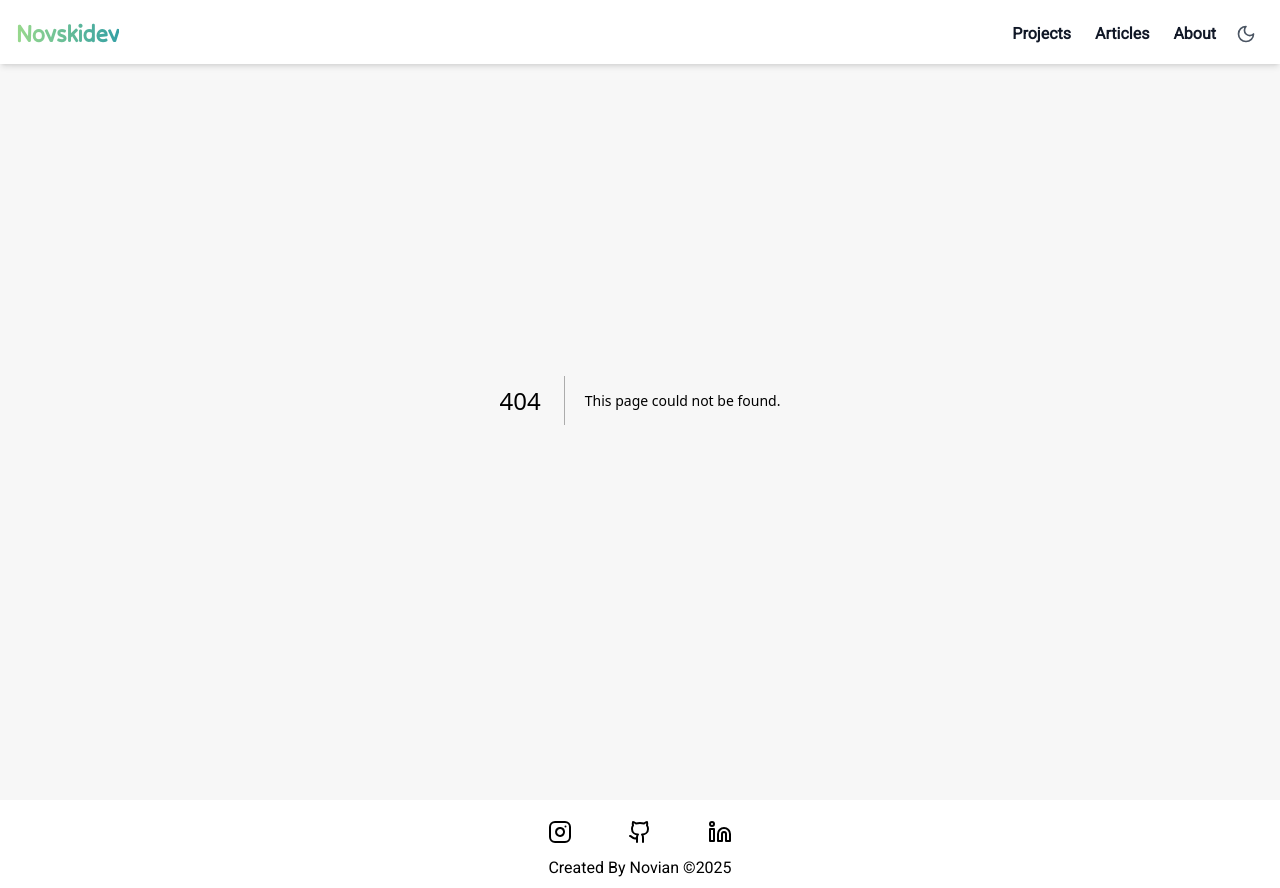
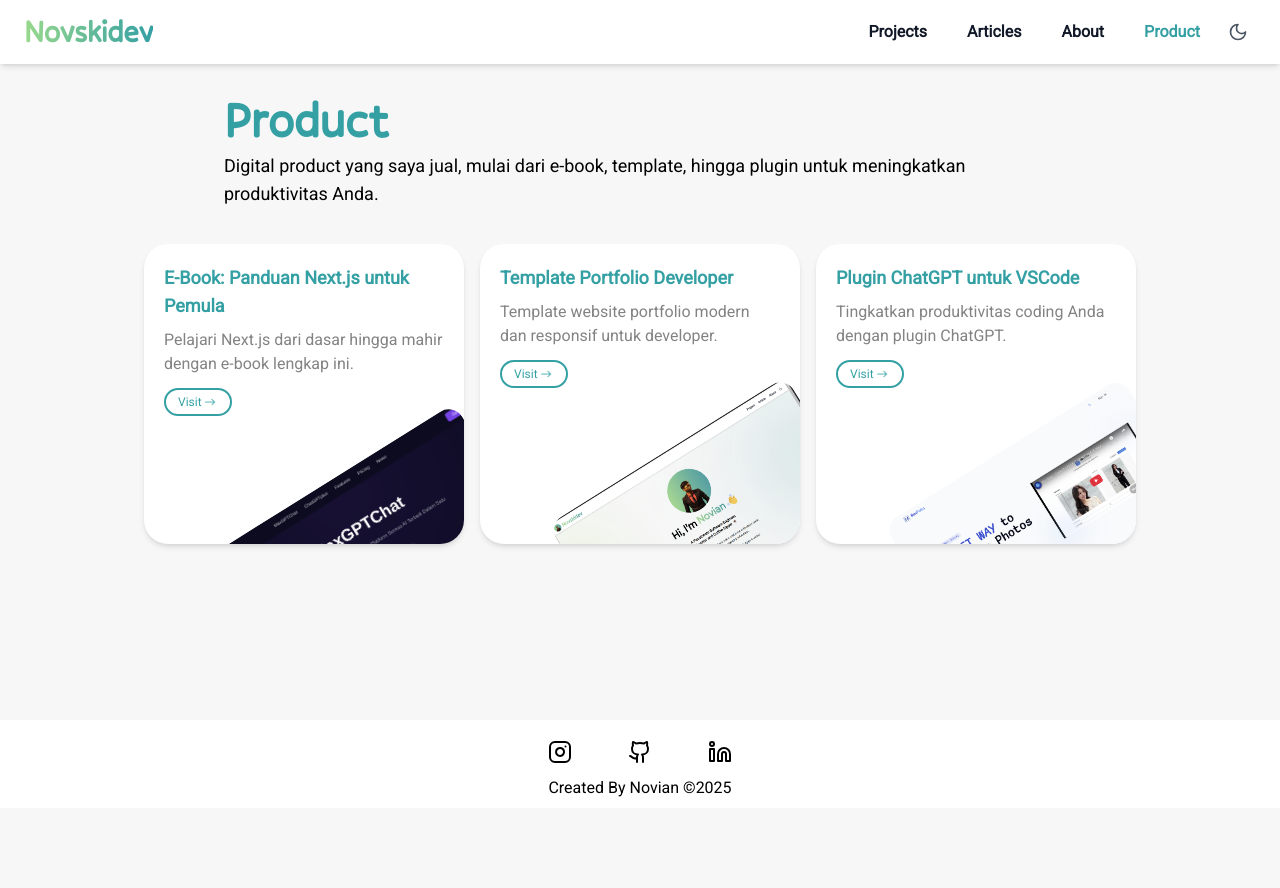
Before and after one commit to novskidev/novskidev.cloud, a Next.js app: page /product in a window 1280 px wide. Before the commit this address had no page. After the commit the page ends 808 px from the top, so only its background shows below. Built offline with nearby package versions, Linux system fonts and the light colour scheme.

Commit message:
adding product page

```diff
--- a/app/about/page.tsx
+++ b/app/about/page.tsx
@@ -12,7 +12,7 @@ export default function AboutPage() {
             initial={{ opacity: 0, y: 20 }}
             animate={{ opacity: 1, y: 0 }}
             transition={{ duration: 0.5 }}
-            className="max-w-4xl mx-auto px-4 py-8"
+            className="max-w-4xl mx-auto px-4 sm:px-6 md:px-8 py-8"
         >
             <article className="space-y-8">
                 {/* Header Section */}
@@ -22,7 +22,7 @@ export default function AboutPage() {
                     transition={{ delay: 0.2 }}
                     className="text-center"
                 >
-                    <h1 className="font-pally text-3xl md:text-4xl font-bold text-black dark:text-white mb-4">
+                    <h1 className="font-pally text-2xl xs:text-3xl md:text-4xl font-bold text-black dark:text-white mb-4">
                         <Typewriter
                             words={[
                                 "Thanks for reaching me!",
@@ -39,18 +39,19 @@ export default function AboutPage() {
                 </motion.div>
 
                 {/* Profile Section */}
-                <div className="flex flex-col md:flex-row items-center gap-8">
+                <div className="flex flex-col-reverse md:flex-row items-center md:items-start gap-6 md:gap-8 lg:gap-12 text-center md:text-left">
                     <motion.div
                         initial={{ opacity: 0, scale: 0.5 }}
                         animate={{ opacity: 1, scale: 1 }}
                         transition={{ delay: 0.3 }}
-                        className="w-48 h-48 relative"
+                        className="w-32 h-32 xs:w-40 xs:h-40 md:w-48 md:h-48 relative mx-auto md:mx-0"
                     >
                         <Image
                             src={profilPic}
                             alt="Profile Picture"
                             fill
                             className="rounded-full object-cover shadow-lg"
+                            sizes="(max-width: 768px) 128px, (max-width: 1024px) 192px, 192px"
                         />
                     </motion.div>
 
@@ -60,7 +61,7 @@ export default function AboutPage() {
                         transition={{ delay: 0.4 }}
                         className="flex-1"
                     >
-                        <p className="text-lg dark:text-white leading-relaxed">
+                        <p className="text-base xs:text-lg dark:text-white leading-relaxed">
                             Hi, I&apos;m <span className="font-bold text-primary">Novian Nadari</span>—a passionate Software Engineer & Educator based in Yogyakarta, Indonesia 🇮🇩. I am currently deepening my knowledge in programming while working as a freelance software engineer. Besides coding, I dedicate my time to teaching at an elementary school, sharing knowledge, and inspiring young minds.
                         </p>
                     </motion.div>
@@ -71,9 +72,9 @@ export default function AboutPage() {
                     initial={{ opacity: 0, y: 20 }}
                     animate={{ opacity: 1, y: 0 }}
                     transition={{ delay: 0.5 }}
-                    className="bg-gray-50 dark:bg-gray-800 p-6 rounded-lg shadow-md"
+                    className="bg-gray-50 dark:bg-gray-800 p-4 xs:p-6 rounded-lg shadow-md"
                 >
-                    <p className="text-lg dark:text-white leading-relaxed">
+                    <p className="text-base xs:text-lg dark:text-white leading-relaxed">
                         With a strong interest in technology and education, I love building software solutions that make an impact. I also enjoy contributing to the open-source community and continuously learning new things to grow as a developer.
                     </p>
                 </motion.div>
@@ -83,9 +84,9 @@ export default function AboutPage() {
                     initial={{ opacity: 0, y: 20 }}
                     animate={{ opacity: 1, y: 0 }}
                     transition={{ delay: 0.6 }}
-                    className="bg-gray-50 dark:bg-gray-800 p-6 rounded-lg shadow-md"
+                    className="bg-gray-50 dark:bg-gray-800 p-4 xs:p-6 rounded-lg shadow-md"
                 >
-                    <p className="text-lg dark:text-white leading-relaxed">
+                    <p className="text-base xs:text-lg dark:text-white leading-relaxed">
                         Glad to have you here! 🎉 On this website, I share various{" "}
                         <Link href="/articles" className="text-primary hover:text-primary-dark font-semibold underline transition-colors">
                             Articles
@@ -105,10 +106,10 @@ export default function AboutPage() {
                     transition={{ delay: 0.7 }}
                     className="text-center"
                 >
-                    <h2 className="font-pally text-2xl font-bold dark:text-white mb-4">
+                    <h2 className="font-pally text-xl xs:text-2xl font-bold dark:text-white mb-4">
                         📩 Get in Touch!
                     </h2>
-                    <p className="text-lg dark:text-white">
+                    <p className="text-base xs:text-lg dark:text-white">
                         Send me an email at{" "}
                         <Link
                             href="mailto:novskidev@gmail.com"
--- a/app/components/hero.tsx
+++ b/app/components/hero.tsx
@@ -2,34 +2,95 @@
 
 import profilpic from "../../public/images/novski.png"
 import Image from "next/image";
+import { Atom, BadgeCent, Server, Database, BrainCircuit, Spline, Infinity, Code2 } from "lucide-react";
+import { motion } from "framer-motion";
 
 function Hero() {
     return (
-        <section className="bg-[#F7F7F7] dark:bg-[#1A1A1A] w-full min-h-screen flex flex-col justify-center items-center p-5">
-            <Image src={profilpic} alt="Profile Picture" className="bg-gradient-to-r from-[#99D98C] to-[#34A0A4] mt-16 w-40 h-40 lg:w-60 lg:h-60 rounded-full object-cover" />
-            <div className="flex flex-col items-center text-center gap-4 max-w-3xl">
-                <h1 className="font-extrabold text-4xl md:text-6xl font-pally p-2 dark:text-white text-center leading-tight">
+        <motion.section
+            initial={{ opacity: 0, y: 40 }}
+            animate={{ opacity: 1, y: 0 }}
+            transition={{ duration: 0.8, ease: "easeOut" }}
+            className="bg-[#F7F7F7] dark:bg-[#1A1A1A] w-full min-h-screen flex flex-col justify-center items-center p-5"
+        >
+            <motion.div
+                initial={{ scale: 0.8, opacity: 0 }}
+                animate={{ scale: 1, opacity: 1 }}
+                transition={{ delay: 0.2, duration: 0.7, type: "spring" }}
+                className="flex justify-center items-center w-full"
+            >
+                <Image src={profilpic} alt="Profile Picture" className="bg-gradient-to-r from-[#99D98C] to-[#34A0A4] mt-8 w-32 h-32 sm:w-40 sm:h-40 lg:w-60 lg:h-60 rounded-full object-cover" />
+            </motion.div>
+            <div className="flex flex-col items-center text-center gap-2 sm:gap-4 max-w-xs sm:max-w-2xl md:max-w-3xl w-full px-2 sm:px-0">
+                <motion.h1
+                    initial={{ opacity: 0, y: 30 }}
+                    animate={{ opacity: 1, y: 0 }}
+                    transition={{ delay: 0.4, duration: 0.7 }}
+                    className="font-extrabold text-2xl sm:text-4xl md:text-6xl font-pally p-2 dark:text-white text-center leading-tight"
+                >
                     Hi, I&apos;m <span className="text-transparent font-extrabold bg-clip-text bg-gradient-to-r from-[#99D98C] to-[#34A0A4]">Novian</span>👋
-                </h1>
-                <p className="font-roboto font-semibold text-md text-wrap lg:text-xl md:text-lg p-2 dark:text-gray-300">
+                </motion.h1>
+                <motion.p
+                    initial={{ opacity: 0, y: 20 }}
+                    animate={{ opacity: 1, y: 0 }}
+                    transition={{ delay: 0.6, duration: 0.7 }}
+                    className="font-roboto font-semibold text-sm sm:text-md md:text-xl p-2 dark:text-gray-300"
+                >
                     A Passionate Software Engineer, <br className="hidden sm:block"/> Educator and Coffee Sipper ☕
-                </p>
-                <p className="font-roboto p-2 text-md md:text-lg sm:text-sm dark:text-gray-400">
+                </motion.p>
+                <motion.p
+                    initial={{ opacity: 0, y: 20 }}
+                    animate={{ opacity: 1, y: 0 }}
+                    transition={{ delay: 0.7, duration: 0.7 }}
+                    className="font-roboto p-2 text-xs sm:text-md md:text-lg dark:text-gray-400"
+                >
                     Helping businesses and individuals solve problems with clean code, <br className="hidden sm:block"/>
                     innovative solutions, and engaging education.
-                </p>
-                <div className="flex flex-wrap font-roboto justify-center items-center gap-3 text-lg md:text-base sm:text-sm font-medium text-[#272727] dark:text-gray-300">
-                    <h3>+3 Years Experience</h3>
-                    <span className="hidden sm:inline">|</span>
-                    <h3>5+ Projects</h3>
-                    <span className="hidden sm:inline">|</span>
-                    <h3>+3 Apps Created</h3>
-                </div>
+                </motion.p>
+                <motion.div
+                    initial={{ opacity: 0, y: 20 }}
+                    animate={{ opacity: 1, y: 0 }}
+                    transition={{ delay: 0.8, duration: 0.7 }}
+                    className="w-full flex justify-center mt-4 sm:mt-8"
+                >
+                    <div className="relative overflow-hidden w-full max-w-xs sm:max-w-xl md:max-w-2xl h-16 sm:h-20">
+                        <motion.div
+                            className="flex animate-slide gap-8 sm:gap-12 md:gap-16 items-center h-full"
+                            whileHover={{ scale: 1.05 }}
+                        >
+                            {/* React */}
+                            <Atom strokeWidth={2.5} className="text-cyan-500 w-10 h-10 sm:w-14 sm:h-14 md:w-20 md:h-20" />
+                            {/* Next.js */}
+                            <Infinity strokeWidth={2.5} className="text-black dark:text-white w-10 h-10 sm:w-14 sm:h-14 md:w-20 md:h-20" />
+                            {/* Astro */}
+                            <BadgeCent strokeWidth={2.5} className="text-orange-400 w-10 h-10 sm:w-14 sm:h-14 md:w-20 md:h-20" />
+                            {/* Svelte */}
+                            <Spline strokeWidth={2.5} className="text-orange-600 w-10 h-10 sm:w-14 sm:h-14 md:w-20 md:h-20" />
+                            {/* Vue */}
+                            <BrainCircuit strokeWidth={2.5} className="text-green-500 w-10 h-10 sm:w-14 sm:h-14 md:w-20 md:h-20" />
+                            {/* Supabase */}
+                            <Database strokeWidth={2.5} className="text-emerald-500 w-10 h-10 sm:w-14 sm:h-14 md:w-20 md:h-20" />
+                            {/* Express */}
+                            <Server strokeWidth={2.5} className="text-gray-700 dark:text-gray-300 w-10 h-10 sm:w-14 sm:h-14 md:w-20 md:h-20" />
+                            {/* Python */}
+                            <Code2 strokeWidth={2.5} className="text-yellow-500 w-10 h-10 sm:w-14 sm:h-14 md:w-20 md:h-20" />
+                            {/* Repeat for infinite effect */}
+                            <Atom strokeWidth={2.5} className="text-cyan-500 w-10 h-10 sm:w-14 sm:h-14 md:w-20 md:h-20" />
+                            <Infinity strokeWidth={2.5} className="text-black dark:text-white w-10 h-10 sm:w-14 sm:h-14 md:w-20 md:h-20" />
+                            <BadgeCent strokeWidth={2.5} className="text-orange-400 w-10 h-10 sm:w-14 sm:h-14 md:w-20 md:h-20" />
+                            <Spline strokeWidth={2.5} className="text-orange-600 w-10 h-10 sm:w-14 sm:h-14 md:w-20 md:h-20" />
+                            <BrainCircuit strokeWidth={2.5} className="text-green-500 w-10 h-10 sm:w-14 sm:h-14 md:w-20 md:h-20" />
+                            <Database strokeWidth={2.5} className="text-emerald-500 w-10 h-10 sm:w-14 sm:h-14 md:w-20 md:h-20" />
+                            <Server strokeWidth={2.5} className="text-gray-700 dark:text-gray-300 w-10 h-10 sm:w-14 sm:h-14 md:w-20 md:h-20" />
+                            <Code2 strokeWidth={2.5} className="text-yellow-500 w-10 h-10 sm:w-14 sm:h-14 md:w-20 md:h-20" />
+                        </motion.div>
+                    </div>
+                </motion.div>
             </div>
 
             <div className="fixed left-[-100px] top-1/4 w-[250px] h-[250px] blur-[200px] rounded-full bg-light_green dark:bg-[#99D98C]/50"></div>
             <div className="fixed right-[-100px] bottom-1/4 w-[350px] h-[350px] blur-[300px] rounded-full bg-verdigris dark:bg-[#34A0A4]/50"></div>
-        </section>
+        </motion.section>
     );
 }
 
--- a/app/components/navbar.tsx
+++ b/app/components/navbar.tsx
@@ -14,50 +14,54 @@ export default function Navbar() {
   const { theme, toggleTheme } = useTheme();
 
   return (
-    <nav className={`fixed top-0 w-full h-[64px] bg-white dark:bg-black shadow-md z-50 p-4 font-roboto`}>
-      <div className=" mx-auto flex justify-between items-center gap-3">
-        <div className='flex gap-2 items-center'>
-          <Link href={'/'}>
-          <div className="text-base sm:text-xl md:text-2xl lg:6xl hover:scale-110 transition-all duration-300 font-bold text-transparent bg-clip-text bg-gradient-to-r from-[#99D98C] to-[#34A0A4] font-pally">
-          Novskidev
+    <nav className="fixed top-0 left-0 w-full h-[64px] bg-white dark:bg-black shadow-md z-50 px-4 sm:px-6 font-roboto">
+      <div className="max-w-7xl mx-auto flex justify-between items-center h-full gap-3">
+        {/* Logo */}
+        <div className="flex gap-2 items-center flex-shrink-0">
+          <Link href={'/'} aria-label="Home">
+            <div className="text-base sm:text-xl md:text-2xl lg:text-3xl hover:scale-110 transition-all duration-300 font-bold text-transparent bg-clip-text bg-gradient-to-r from-[#99D98C] to-[#34A0A4] font-pally select-none">
+              Novskidev
+            </div>
+          </Link>
         </div>
-          </Link>
-
-        </div>
-        <div className="hidden md:flex gap-6 flex-grow justify-end">
+        {/* Desktop Menu */}
+        <div className="hidden md:flex gap-6 flex-grow justify-end items-center">
           {menu.map((item) => (
             <Link
               key={item.id}
               href={`${item.path}`}
-              className={`font-semibold text-base text-gray-900 dark:text-white hover:scale-110 dark:hover:scale-110 transition duration-300 ease-in-out ${pathname === item.path ? 'text-verdigris' : ''}`}
+              className={`font-semibold text-base text-gray-900 dark:text-white hover:scale-110 dark:hover:scale-110 transition duration-300 ease-in-out px-2 py-1 rounded focus:outline-none focus:ring-2 focus:ring-verdigris ${pathname === item.path ? 'text-verdigris' : ''}`}
             >
               {item.title}
             </Link>
           ))}
         </div>
-
-        <div className="flex items-center gap-4 ">
-          <button onClick={toggleTheme} className="p-2 rounded-full hover:scale-125 transition-all duration-300">
+        {/* Theme Toggle & Mobile Menu Button */}
+        <div className="flex items-center gap-2 sm:gap-4">
+          <button onClick={toggleTheme} aria-label="Toggle theme" className="p-2 rounded-full hover:scale-125 transition-all duration-300 focus:outline-none focus:ring-2 focus:ring-verdigris">
             {theme === 'dark' ? (
               <Sun size={20} className="text-yellow-400" />
             ) : (
               <Moon size={20} className="text-gray-600 dark:text-gray-300" />
             )}
           </button>
-
-          <button className="md:hidden p-2 hover:scale-125 transition-all duration-300" onClick={() => setIsOpen(!isOpen)}>
+          <button
+            className="md:hidden p-2 rounded hover:scale-125 transition-all duration-300 focus:outline-none focus:ring-2 focus:ring-verdigris"
+            aria-label={isOpen ? 'Close menu' : 'Open menu'}
+            onClick={() => setIsOpen(!isOpen)}
+          >
             {isOpen ? <X size={24} className="text-gray-900 dark:text-white" /> : <Menu size={24} className="text-gray-900 dark:text-white" />}
           </button>
         </div>
       </div>
-
+      {/* Mobile Menu */}
       {isOpen && (
-        <div className="md:hidden flex w-full flex-col mt-4 rounded-md space-y-4 p-4 bg-white dark:bg-gray-900">
+        <div className="md:hidden flex flex-col w-full mt-2 rounded-md space-y-2 p-4 bg-white/95 dark:bg-gray-900/95 shadow-lg animate-fade-in">
           {menu.map((item) => (
             <Link
               key={item.id}
               href={`${item.path}`}
-              className={`text-gray-900 dark:text-white hover:underline dark:hover:underline transition duration-300 ease-in-out ${pathname === item.path ? 'text-verdigris' : ''}`}
+              className={`block text-base text-gray-900 dark:text-white font-semibold px-2 py-2 rounded hover:bg-verdigris/10 dark:hover:bg-verdigris/20 transition duration-200 ease-in-out focus:outline-none focus:ring-2 focus:ring-verdigris ${pathname === item.path ? 'text-verdigris' : ''}`}
               onClick={() => setIsOpen(false)}
             >
               {item.title}
--- /dev/null
+++ b/app/product/layout.tsx
@@ -0,0 +1,15 @@
+import { ReactNode } from "react";
+
+export default function ProductLayout({
+  children,
+}: {
+  children: ReactNode;
+}) {
+  return (
+    <div className="w-full bg-[#F7F7F7] dark:bg-[#1A1A1A] lg:mx-auto mx-6 my-[80px] p-4 flex flex-col items-center justify-center">
+      <h1 className="font-pally font-bold w-8/12 text-5xl text-verdigris dark:text-[#56D3A8]">Product</h1>
+      <p className="font-roboto my-2 text-sm sm:text-base w-8/12 md:text-lg text-wrap text-left dark:text-[#E4E4E4]">Digital product yang saya jual, mulai dari e-book, template, hingga plugin untuk meningkatkan produktivitas Anda.</p>
+      {children}
+    </div>
+  );
+}
--- /dev/null
+++ b/app/product/page.tsx
@@ -0,0 +1,41 @@
+import Card from "../components/ui/card";
+
+const products = [
+	{
+		key: 1,
+		title: "E-Book: Panduan Next.js untuk Pemula",
+		description: "Pelajari Next.js dari dasar hingga mahir dengan e-book lengkap ini.",
+		imageSrc: "/images/maxgpt.png",
+		link: "#",
+	},
+	{
+		key: 2,
+		title: "Template Portfolio Developer",
+		description: "Template website portfolio modern dan responsif untuk developer.",
+		imageSrc: "/images/portofolio.png",
+		link: "#",
+	},
+	{
+		key: 3,
+		title: "Plugin ChatGPT untuk VSCode",
+		description: "Tingkatkan produktivitas coding Anda dengan plugin ChatGPT.",
+		imageSrc: "/images/maxfoto.png",
+		link: "#",
+	},
+];
+
+export default function ProductPage() {
+	return (
+		<div className="flex flex-col sm:flex-row flex-wrap gap-4 items-center justify-center mt-7 mb-[80px] w-full sm:w-10/12 px-2">
+			{products.map((product) => (
+				<Card
+					key={product.key}
+					title={product.title}
+					description={product.description}
+					imageSrc={product.imageSrc}
+					link={product.link}
+				/>
+			))}
+		</div>
+	);
+}
--- a/app/projects/page.tsx
+++ b/app/projects/page.tsx
@@ -3,7 +3,7 @@ import Card from "../components/ui/card";
 
 export default function ProjectsPage() {
     return (
-        <div className="flex flex-row gap-4 flex-wrap items-center justify-center mt-7 mb-[80px] w-10/12 ">
+        <div className="flex flex-col sm:flex-row flex-wrap gap-4 items-center justify-center mt-7 mb-[80px] w-full sm:w-10/12 px-2">
         {Project.map((project) => (
           <Card
             key={project.key}
--- a/app/style/globals.css
+++ b/app/style/globals.css
@@ -13,3 +13,17 @@
     --foreground: #ededed;
   }
 }
+
+@keyframes slide {
+  0% {
+    transform: translateX(0);
+  }
+  100% {
+    transform: translateX(-50%);
+  }
+}
+
+.animate-slide {
+  animation: slide 18s linear infinite;
+  width: max-content;
+}
--- a/app/utils/utility.ts
+++ b/app/utils/utility.ts
@@ -1,4 +1,3 @@
-
 type menuNav = {
     id: number,
     title: string,
@@ -38,6 +37,11 @@ export const menu: menuNav[] = [
         id: 3,
         title: "About",
         path: "/about",
+    },
+    {
+        id: 4,
+        title: "Product",
+        path: "/product",
     },
 ];
 
```
